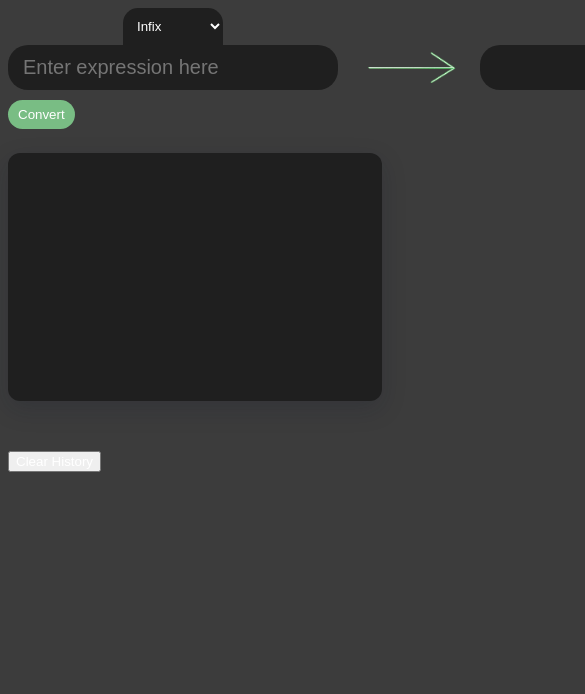
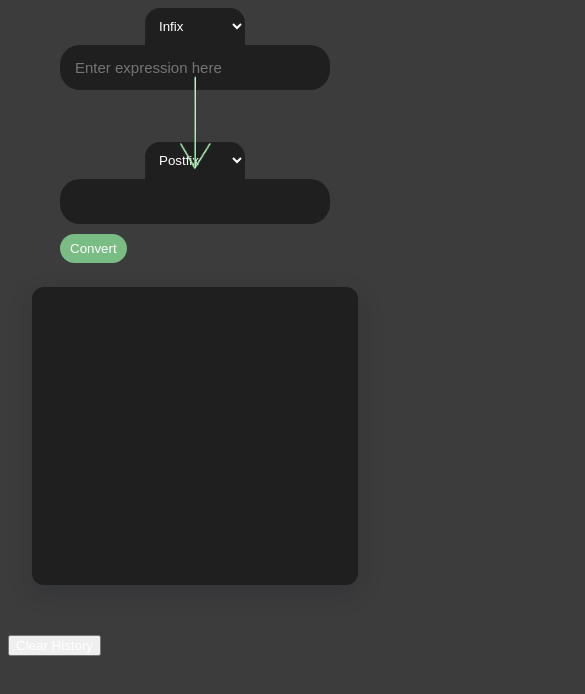
Before and after one commit to AJ-Carp/NotationConverter, a plain HTML site: page index.html in a window 390 px wide. Shown: the top 694 px of the page, 585 px wide, since content can reach past the window. Drawn offline with Linux system fonts and the light colour scheme.

Commit message:
mobile started

```diff
--- a/index.css
+++ b/index.css
@@ -7,6 +7,11 @@ body {
   background-color: rgb(60, 60, 60);
 }
 
+#form {
+  display: flex;
+  justify-content: center;
+}
+
 .formContainer {
   display: flex;
 }
@@ -14,12 +19,15 @@ body {
 #arrow {
   width: 130px;
   height: 60px;
-  margin: 0 10px -8px 10px;;
+  margin: 0 10px -8px 10px;
+}
 
+#alienMath {
+  width: 400px;
 }
 
 #input, #output {
-  width: 300px;
+  width: 280px;
   height: 25px;
   border: none;
   border-width: 1px;
@@ -28,6 +36,22 @@ body {
   padding: 10px 15px;
   background-color: rgb(31, 31, 31);
   font-size: 20px;
+}
+
+#startEquation:focus,
+#endEquation:focus,
+#input:focus {
+  outline: none;
+}
+
+input:-webkit-autofill,
+input:-webkit-autofill:hover,
+input:-webkit-autofill:focus,
+input:-webkit-autofill:active {
+  -webkit-text-fill-color: white !important;
+  caret-color: white !important;
+  box-shadow: 0 0 0px 1000px rgb(31, 31, 31) inset !important;
+  outline: none;
 }
 
 #startEquation, #endEquation {
@@ -59,6 +83,46 @@ body {
   margin-top: 10px;
 }
 
+@media (max-width: 833px) {
+  #input, #output {
+    width: 240px;
+    font-size: 15px;
+  }
+}
+
+@media (max-width: 753px) {
+  #input, #output {
+    width: 200px;
+    font-size: 15px;
+  }
+}
+
+@media (max-width: 677px) {
+  #input, #output {
+    width: 190px;
+    font-size: 15px;
+  }
+}
+
+@media (max-width: 655px) {
+  #formContainer {
+    flex-direction: column;
+    align-items: center;
+  }
+
+  #input, #output {
+    width: 240px;
+  }
+
+  #arrow {
+    transform: rotate(90deg);
+    width: 130px;
+    height: 60px;
+    margin: 0 10px -8px 10px;
+  }
+}
+
+
 /* ===== EQUATION HISTORY ===== */
 .set {
   margin-top: 40 0 -20px 0;
@@ -82,15 +146,18 @@ body {
   position: relative;
   display: flex;
   justify-content: center;
-  margin-top: 24px;
+  margin: 24px;
   padding: 24px;
   background: rgb(31, 31, 31);
   border-radius: 12px;
   box-shadow: 0 8px 24px rgba(15, 23, 42, 0.18);
-  min-height: 200px;
+  min-height: 250px;
   /* content will not overflow but scroll bar appears */
   overflow: auto;
+}
 
+#tree-wrapper {
+  scrollbar-color: rgb(60, 60, 60) rgb(31, 31, 31);
 }
 
 #tree {
--- a/index.html
+++ b/index.html
@@ -8,6 +8,7 @@
 </head>
 <body>
   <form id="form">
+    <div>
       <div id="formContainer">
         <div class="equationContainer">
           <select id="startEquation">
@@ -28,6 +29,7 @@
         </div>
       </div>
       <input id="submit" type="submit" value="Convert">
+    </div>
   </form>
 
   <div id="tree-wrapper">
@@ -47,6 +49,5 @@
 
 <!-- maybe add instructions on how to view the tree to better understand the equations -->
 <!-- styling -->
-<!-- scroll bars that appear in tree window should be black -->
-<!-- input box shouldnt turn white ever -->
+<!-- fix mobile -->
 <!-- make popout side menue thing for history -->
```
Lines whose indentation alone changed are shown as unchanged.
